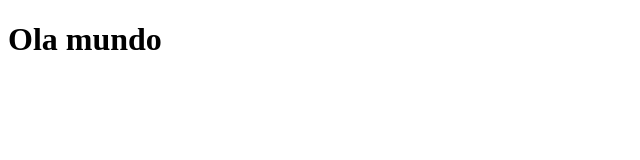
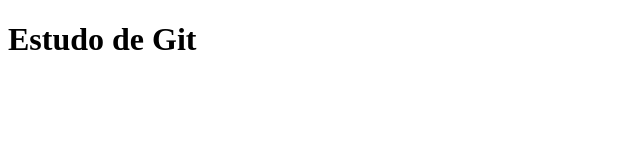
Before and after one commit to danieloliverm/TecBlog, a plain HTML site: page desktop/Projeto/index.html in a window 1280 px wide. Shown: the whole page, without its empty margins (0-640 px from the left). Drawn offline with Linux system fonts and the light colour scheme.

Commit message:
Estudo de Git

```diff
--- a/desktop/Projeto/index.html
+++ b/desktop/Projeto/index.html
@@ -8,7 +8,7 @@
 
     <body>
         <h1>
-            Ola mundo
+            Estudo de Git
         </h1>
     </body>
 </html>
```
